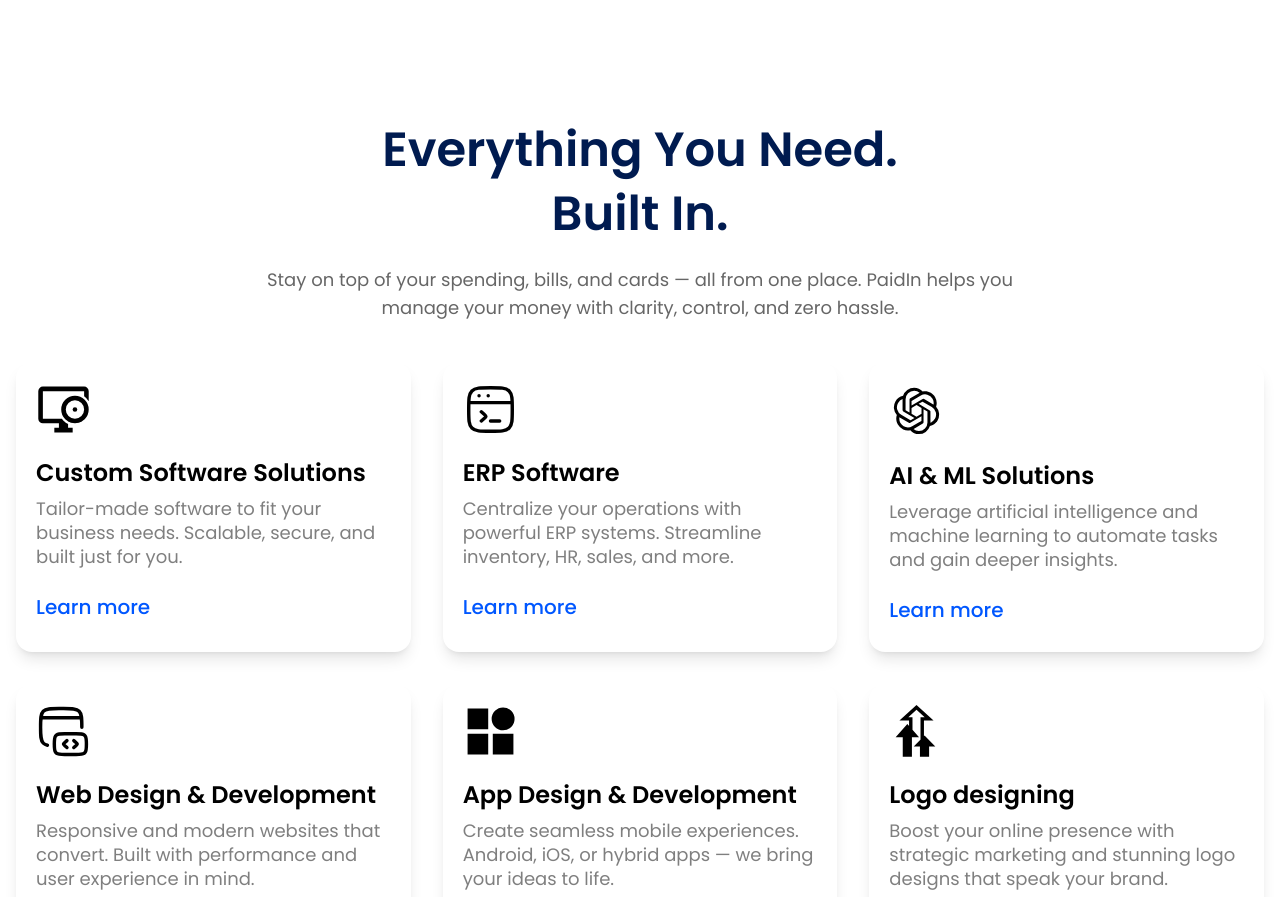
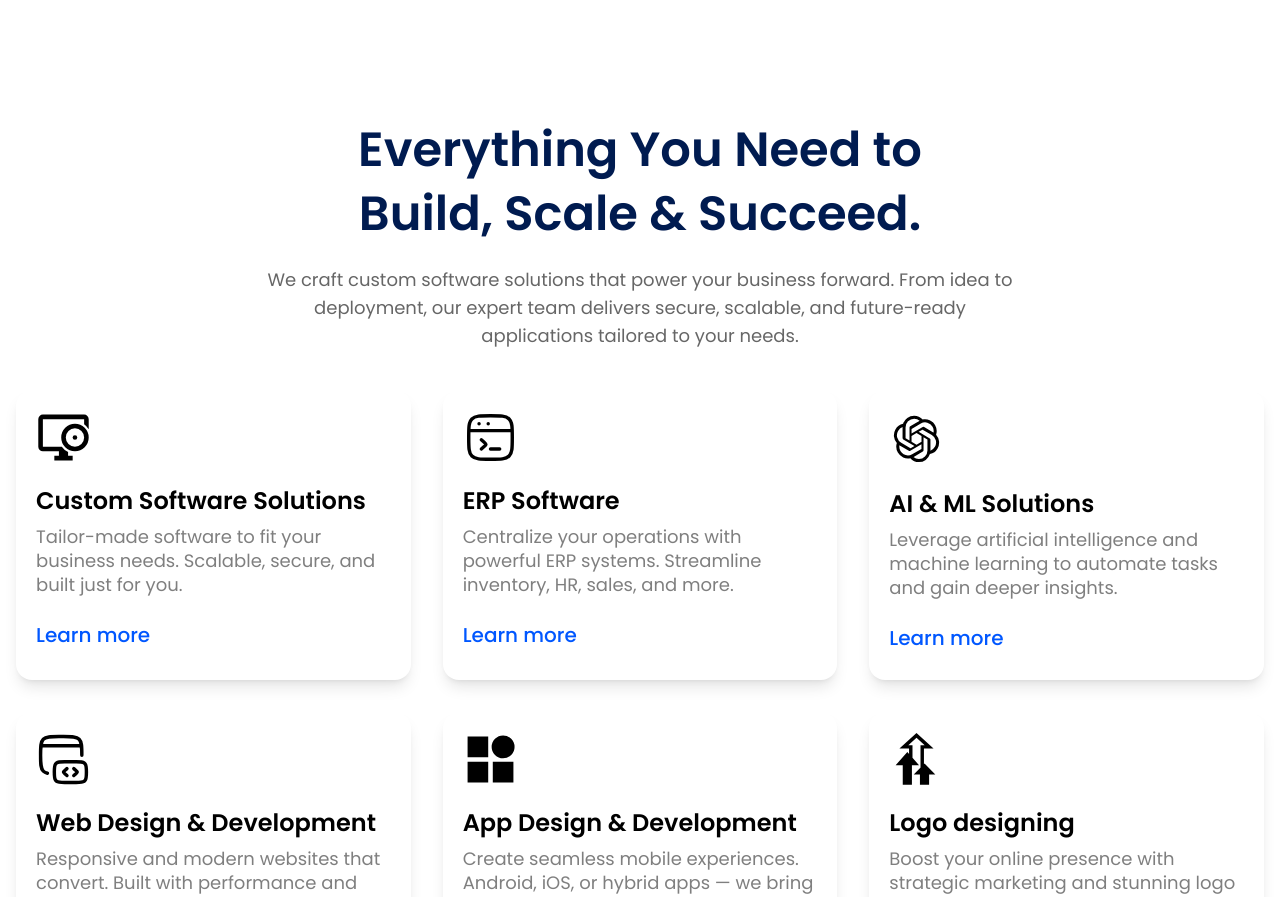
Before and after one commit to CLINTO-hub/webhostingtechnologies, a Next.js app: page / in a window 1280 px wide. Shown: the part 1103-2000 px from the top of the page. Built offline with nearby package versions, Linux system fonts and the light colour scheme; some icons are missing.

Commit message:
changes-added

```diff
--- a/src/app/components/Home/Features/index.tsx
+++ b/src/app/components/Home/Features/index.tsx
@@ -31,13 +31,12 @@ const Features = () => {
     <section id='features'>
       <div className='container'>
         <h2 className='text-midnight_text text-center mb-5 max-w-xl mx-auto sm:leading-16'>
-          Everything You Need. Built In.
+          Everything You Need to Build, Scale & Succeed.
         </h2>
         <p className='text-black/60 text-lg text-center md:max-w-[60%] mx-auto'>
-          Stay on top of your spending, bills, and cards — all from one place.
-          PaidIn helps you manage your money with clarity, control, and zero
-          hassle.
+          We craft custom software solutions that power your business forward. From idea to deployment, our expert team delivers secure, scalable, and future-ready applications tailored to your needs.
         </p>
+
         <div className='grid grid-cols-1 sm:grid-cols-2 lg:grid-cols-3 gap-8 mt-10'>
           {loading
             ? Array.from({ length: 3 }).map((_, i) => (
```
Lines whose indentation alone changed are shown as unchanged.
